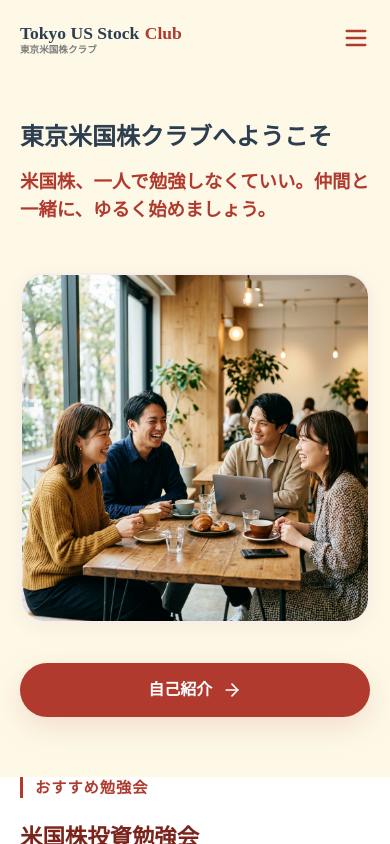
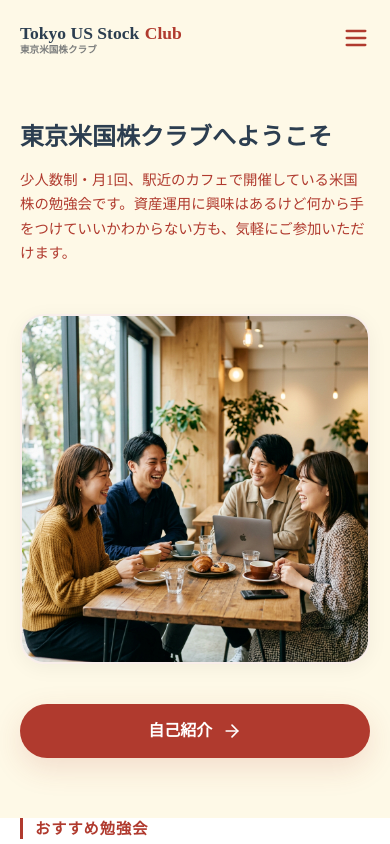
Before and after one commit to yutarotobioka0121-ship-it/tokyo-us-stock-site, a Next.js app: page / in a window 390 px wide. Built offline with nearby package versions, Linux system fonts and the light colour scheme; no server answers; a web font is replaced by a local one.

Commit message:
copy: ヒーローサブテキストのフォントサイズを縮小、具体的な内容（少人数・月1回・駅近カフェ）に変更

```diff
--- a/src/app/globals.css
+++ b/src/app/globals.css
@@ -308,6 +308,14 @@ button {
   color: var(--primary);
 }
 
+.hero-title .segment-accent {
+  font-size: clamp(0.95rem, 2.2vw, 1.25rem);
+  line-height: 1.7;
+  font-weight: 500;
+  display: block;
+  margin-top: 0.3rem;
+}
+
 @media (max-width: 768px) {
   .segment {
     display: inline;
@@ -322,8 +330,9 @@ button {
     text-align: left;
   }
   .hero-title .segment-accent {
-    font-size: clamp(1.15rem, 4.5vw, 1.4rem);
-    line-height: 1.55;
+    font-size: clamp(0.9rem, 3.5vw, 1.1rem);
+    line-height: 1.7;
+    font-weight: 500;
     display: block;
     text-align: left;
   }
--- a/src/app/page.tsx
+++ b/src/app/page.tsx
@@ -14,8 +14,9 @@ export default async function Home() {
               <h1 className="hero-title">
                 <span className="segment block-segment">東京米国株クラブへようこそ</span>
                 <span className="segment-accent">
-                  <span className="segment">米国株、一人で勉強しなくていい。</span>
-                  <span className="segment">仲間と一緒に、ゆるく始めましょう。</span>
+                  <span className="segment">少人数制・月1回、駅近のカフェで開催している米国株の勉強会です。</span>
+                  <span className="segment">資産運用に興味はあるけど何から手をつけていいかわからない方も、</span>
+                  <span className="segment">気軽にご参加いただけます。</span>
                 </span>
               </h1>
 
```
